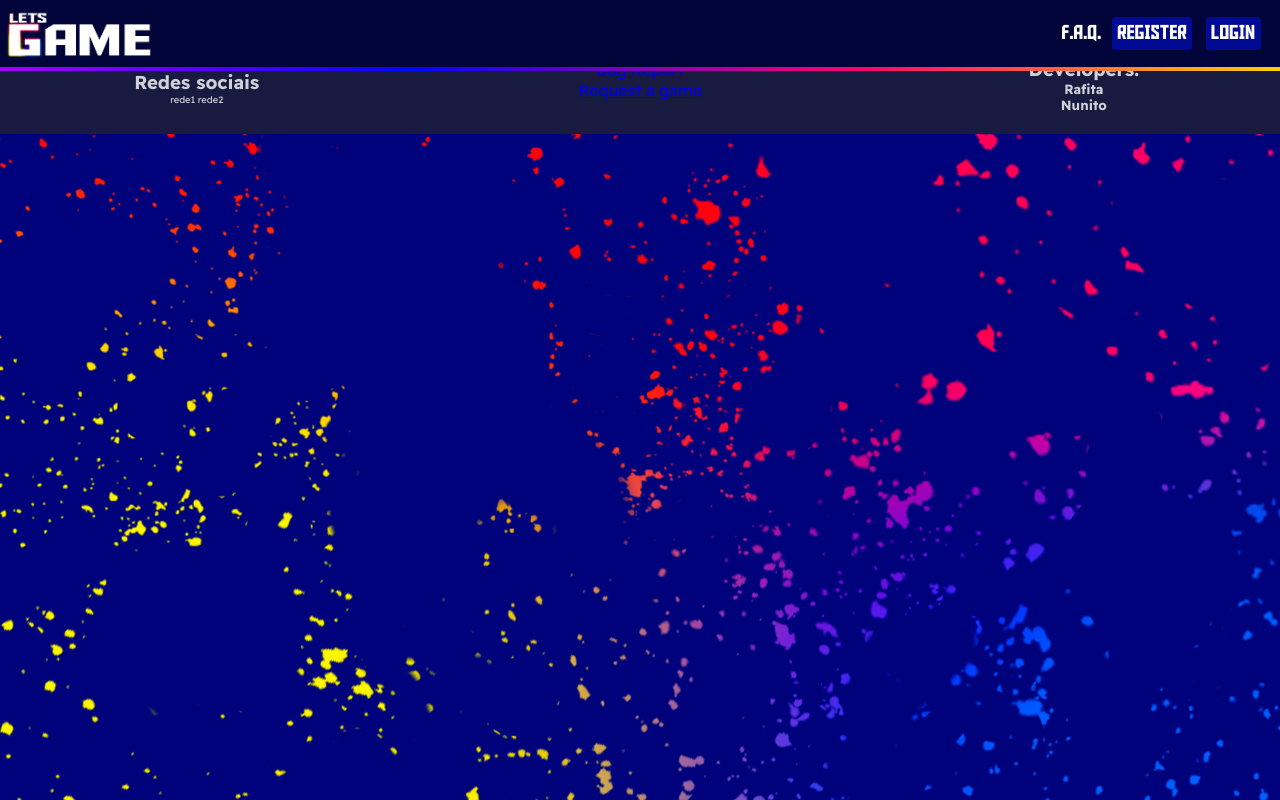
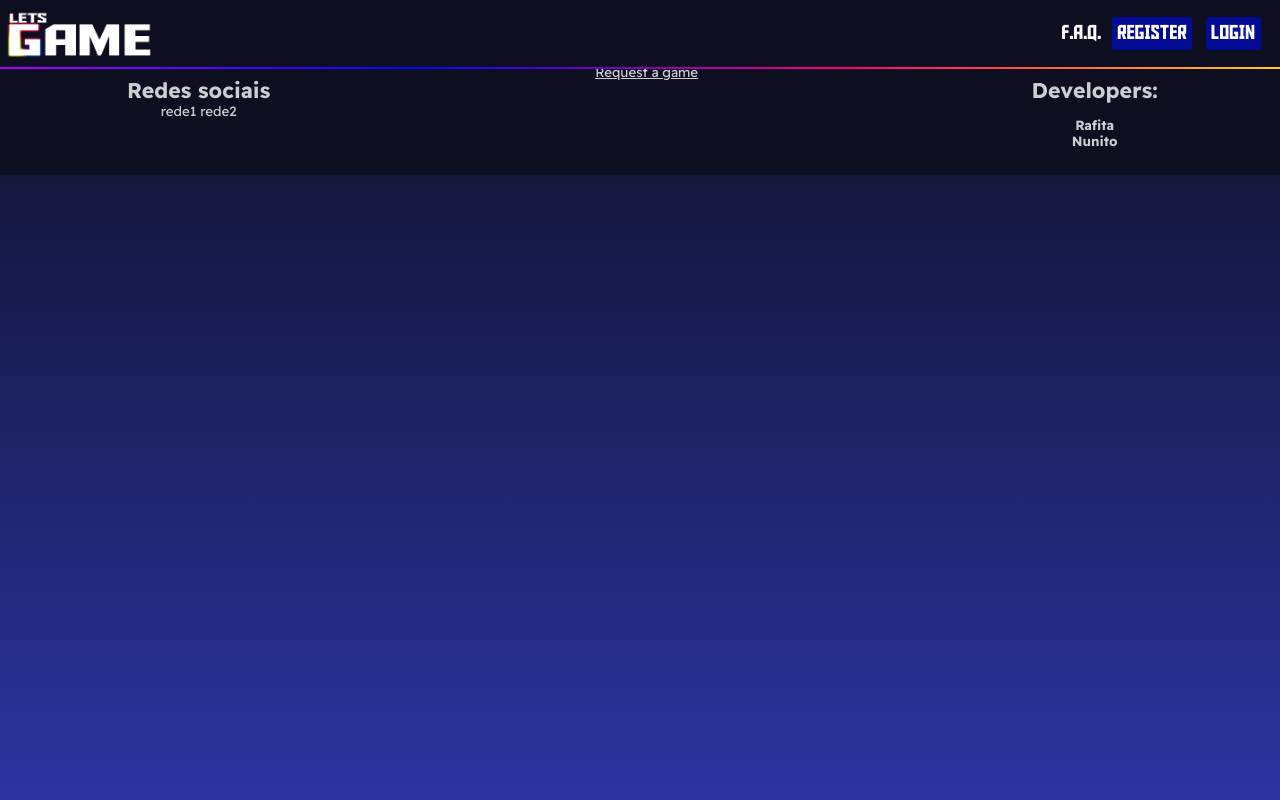
Before and after one commit to pt1C3/pap, a PHP site: page /faq.php in a window 1280 px wide. Run offline with PHP 8.4, Linux system fonts and the light colour scheme.

Commit message:
footer finalizado e mudanca nas cores???
se preciso só copiar o codigo do footer e reverter o commit

```diff
--- a/components/footer.php
+++ b/components/footer.php
@@ -4,7 +4,7 @@
                 <h1>
                     LetsGame
                 </h1>
-                <p style="font-size: 10pt;">
+                <p>
                    All rights reserved to the developers below.
                 </p>
             </div>
@@ -26,10 +26,10 @@
             <h1>
                 Contact Us
             </h1>
-            <a href="#" style="font-size: 12pt;">
+            <a href="#">
                 <p>Bug Report</p>
             </a>
-            <a href="#"  style="font-size: 12pt;">
+            <a href="#">
                 <p>Request a game</p>
             </a>
         </div>
--- a/index.css
+++ b/index.css
@@ -31,14 +31,14 @@
   padding-top: 80pt;
   padding-bottom: 60pt;
   width: 80%;
-  background-color: #000438;
+  background-color: #181b3f;
   margin-left: 10%;
   height: calc(100vh - 100pt);
   display: flex;
   flex-direction: column;
   justify-content: space-between;
-  border-right: 2pt solid #000a92;
-  border-left: 2pt solid #000a92;
+  border-right: 2pt solid #1d29d1;
+  border-left: 2pt solid #1d29d1;
   animation: fadeInAnimation ease 0.5s;
   animation-iteration-count: 1;
   animation-fill-mode: forwards;
--- a/styles.css
+++ b/styles.css
@@ -15,11 +15,12 @@
 
 body {
   -webkit-font-smoothing: antialiased;
-  background-image: url("./images/bg.png");
+  background-image: linear-gradient(0deg, rgb(45, 52, 161) 0%,  #0d0e20 100%);
   background-size: cover;
   background-attachment: fixed;
   color: white;
   font-family: "ReadexPro";
+  overflow-x: hidden;
 }
 
 * {
@@ -123,9 +124,9 @@ body {
   align-items: center;
   width: 99%;
   padding: 5pt;
-  background-color: #000438;
+  background-color: #0d0e20;
   height: 40pt;
-  border-bottom: 3pt white solid;
+  border-bottom: 2pt white solid;
   border-image: linear-gradient(
     90deg,
     rgba(180, 0, 255, 1) 0%,
@@ -223,17 +224,13 @@ body {
 }
 .footer-container {
   position: absolute;
-  display: flex;
-  flex-direction: row;
-  justify-content: space-between;
-  align-items: center;
-  width: 99%;
-  font-size: 7pt;
+  width: 100%;
+  font-size: 10pt;
   padding: 5pt;
-  background-color: #181b3f;
-  height: 15vh;
+  background-color: #0d0e20;
+  height: 20vh;
   color: rgba(255, 255, 255, 0.8);
-  border-top: 1pt white solid;
+  border-top: 2pt white solid;
   border-image: linear-gradient(
     90deg,
     rgba(180, 0, 255, 1) 0%,
@@ -246,8 +243,17 @@ body {
   display: grid;
   gap: 5%;
   grid-template-columns: repeat(3, 1fr);
+  align-items: start;
 }
-.footer-container :visited {
+.footer-container h1{
+  font-size: 16pt;
+  margin-top: 10pt;
+}
+.footer-container a {
+
+  color: rgba(255, 255, 255, 0.8);
+}
+.footer-container a:visited {
   text-decoration: none;
   color: rgba(255, 255, 255, 0.8);
 }
```
Also changed, not shown: images/bg2.png (added).
